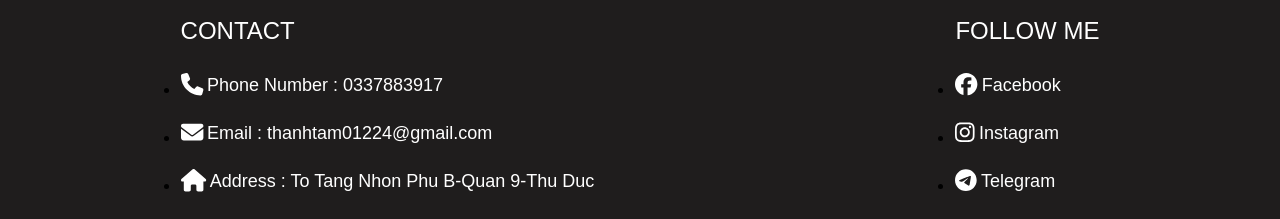
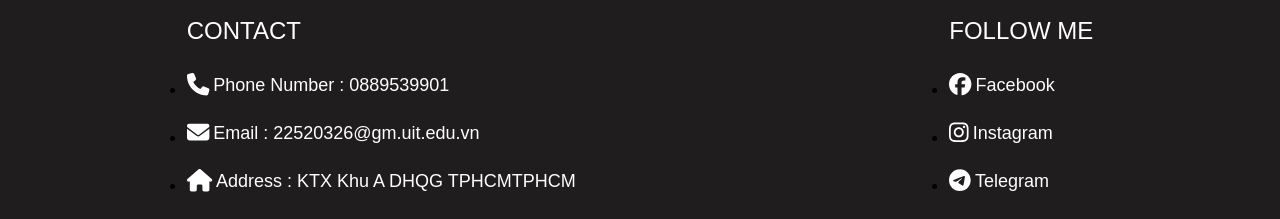
Before and after one commit to internet-va-cong-nghe-web/webapp, a React (Create React App) app in the folder Web/: page / in a window 1280 px wide. Shown: the part 733-952 px from the top of the page. Built offline with nearby package versions, Linux system fonts and the light colour scheme; no server answers.

Commit message:
update footer.js

```diff
--- a/Web/src/components/footer/Footer.js
+++ b/Web/src/components/footer/Footer.js
@@ -18,24 +18,24 @@ function Footer({ className }) {
                         <li className={cs('item')}>
                             <a href="tel:phonenumber" className={cs('item-link')}>
                                 <FontAwesomeIcon className={cs('icon')} icon={faPhone} />
-                                Phone Number : 0337883917
+                                Phone Number : 0889539901
                             </a>
                         </li>
 
                         <li className={cs('item')}>
                             <a href="https://mail.google.com/mail/u/0/?tab=rm&ogbl#inbox" className={cs('item-link')}>
                                 <FontAwesomeIcon className={cs('icon')} icon={faEnvelope} />
-                                Email : thanhtam01224@gmail.com
+                                Email : 22520326@gm.uit.edu.vn
                             </a>
                         </li>
 
                         <li className={cs('item')}>
                             <a
-                                href="https://www.google.com/maps/search/100%2F8+Quang+Trung,+T%C4%83ng+Nh%C6%A1n+Ph%C3%BA+B,+Th%C3%A0nh+ph%E1%BB%91+H%E1%BB%93+Ch%C3%AD+Minh/@10.8608434,106.7824432,15z?entry=ttu"
+                                href="https://www.google.com/maps/place/K%C3%BD+t%C3%BAc+x%C3%A1+Khu+A+%C4%90H+Qu%E1%BB%91c+gia+TP.+H%E1%BB%93+Ch%C3%AD+Minh/@10.8782463,106.8037102,17z/data=!3m1!4b1!4m6!3m5!1s0x3174d8a5f4e477e9:0x29d5aeb365cee20b!8m2!3d10.8782463!4d106.8062905!16s%2Fg%2F1tncqcyc?entry=ttu&g_ep=EgoyMDI0MTIxMS4wIKXMDSoASAFQAw%3D%3D"
                                 className={cs('item-link')}
                             >
                                 <FontAwesomeIcon className={cs('icon')} icon={faHome} />
-                                Address : To Tang Nhon Phu B-Quan 9-Thu Duc
+                                Address : KTX Khu A DHQG TPHCMTPHCM
                             </a>
                         </li>
                     </ul>
@@ -45,7 +45,7 @@ function Footer({ className }) {
                     <h4 className={cs('heading')}>Follow Me</h4>
                     <ul className={cs('list')}>
                         <li className={cs('item')}>
-                            <a href="https://www.facebook.com/ThankTam2208" target="_blank" className={cs('item-link')}>
+                            <a href="https://www.facebook.com/nguyenhaanh.duy.2805" target="_blank" className={cs('item-link')}>
                                 <FontAwesomeIcon className={cs('icon')} icon={faFacebook} />
                                 Facebook
                             </a>
@@ -53,7 +53,7 @@ function Footer({ className }) {
 
                         <li className={cs('item')}>
                             <a
-                                href="https://www.instagram.com/triplet_ins22/"
+                                href="https://www.instagram.com/nhad_2805/"
                                 target="_blank"
                                 className={cs('item-link')}
                             >
```
